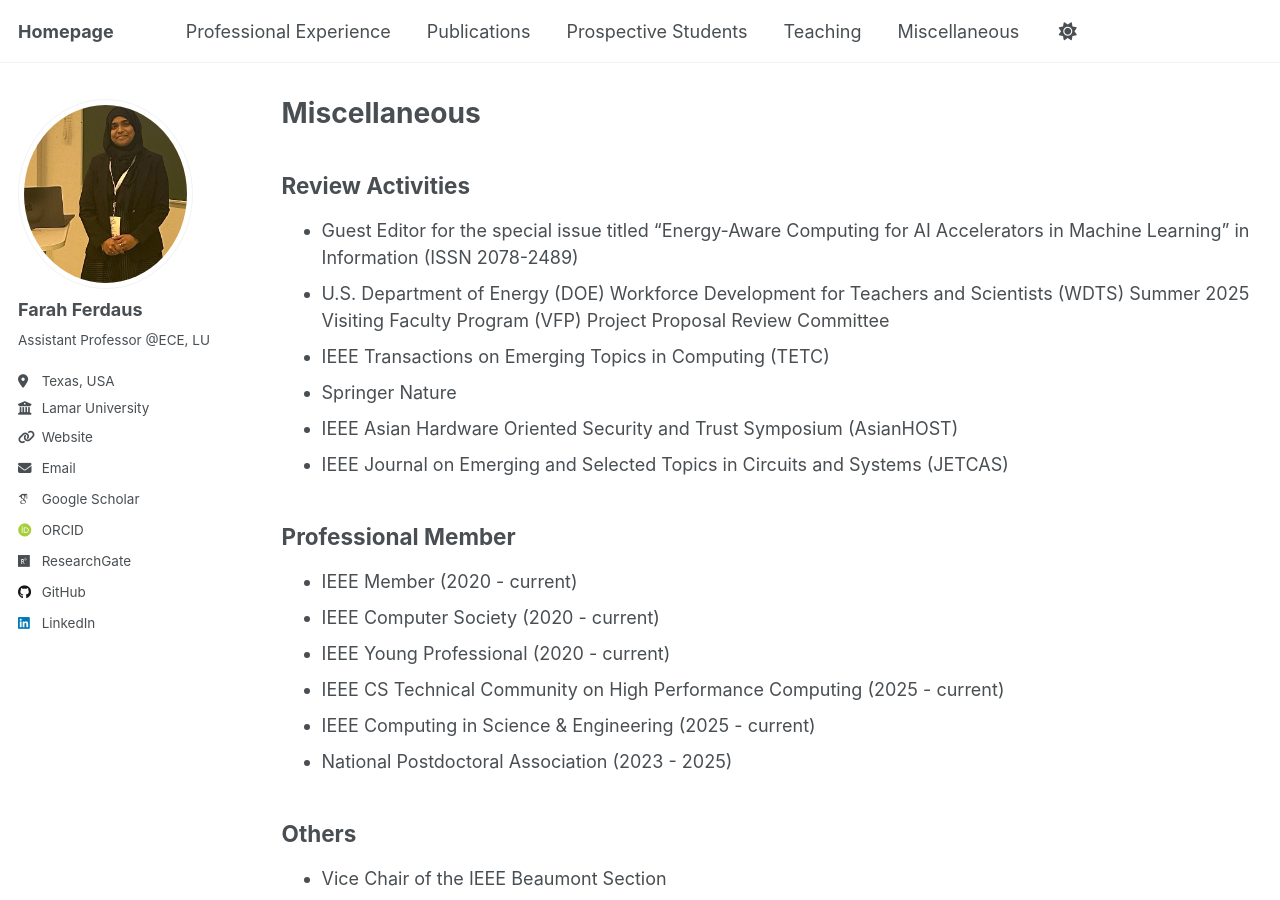
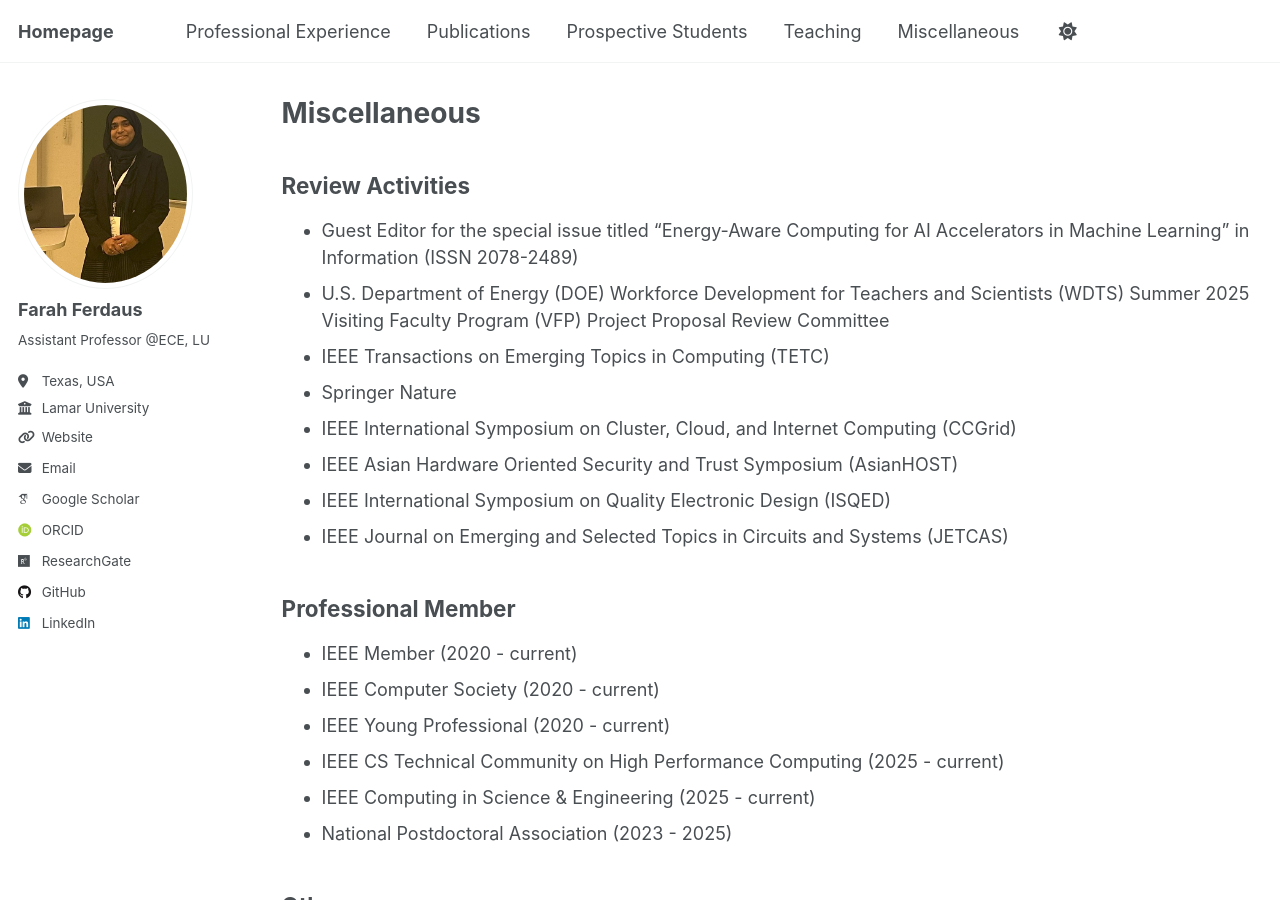
Before and after one commit to fferdaus/fferdaus.github.io, a Jekyll site: the page built from _pages/miscellaneous.md, in a window 1280 px wide and 900 px high. Built offline with Jekyll 4.4.1, drawn with Linux system fonts in a browser that asks for light colours; some web fonts are replaced.

Commit message:
Update miscellaneous.md

```diff
--- a/_pages/miscellaneous.md
+++ b/_pages/miscellaneous.md
@@ -14,7 +14,9 @@ redirect_from:
 - U.S. Department of Energy (DOE) Workforce Development for Teachers and Scientists (WDTS) Summer 2025 Visiting Faculty Program (VFP) Project Proposal Review Committee
 - IEEE Transactions on Emerging Topics in Computing (TETC)
 - Springer Nature
+- IEEE International Symposium on Cluster, Cloud, and Internet Computing (CCGrid)
 - IEEE Asian Hardware Oriented Security and Trust Symposium (AsianHOST)
+- IEEE International Symposium on Quality Electronic Design (ISQED)
 - IEEE Journal on Emerging and Selected Topics in Circuits and Systems (JETCAS)
 
 ## Professional Member
```
